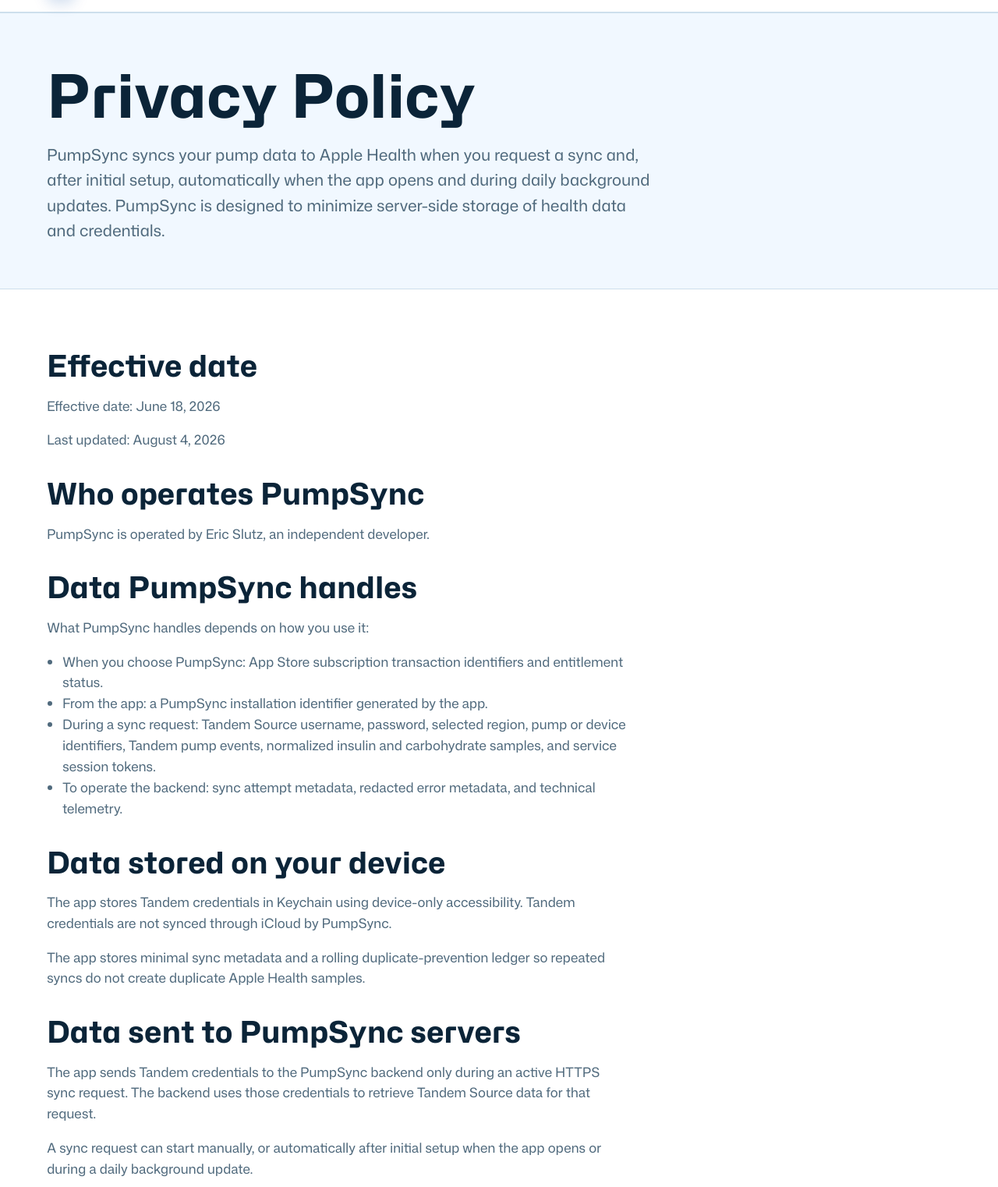
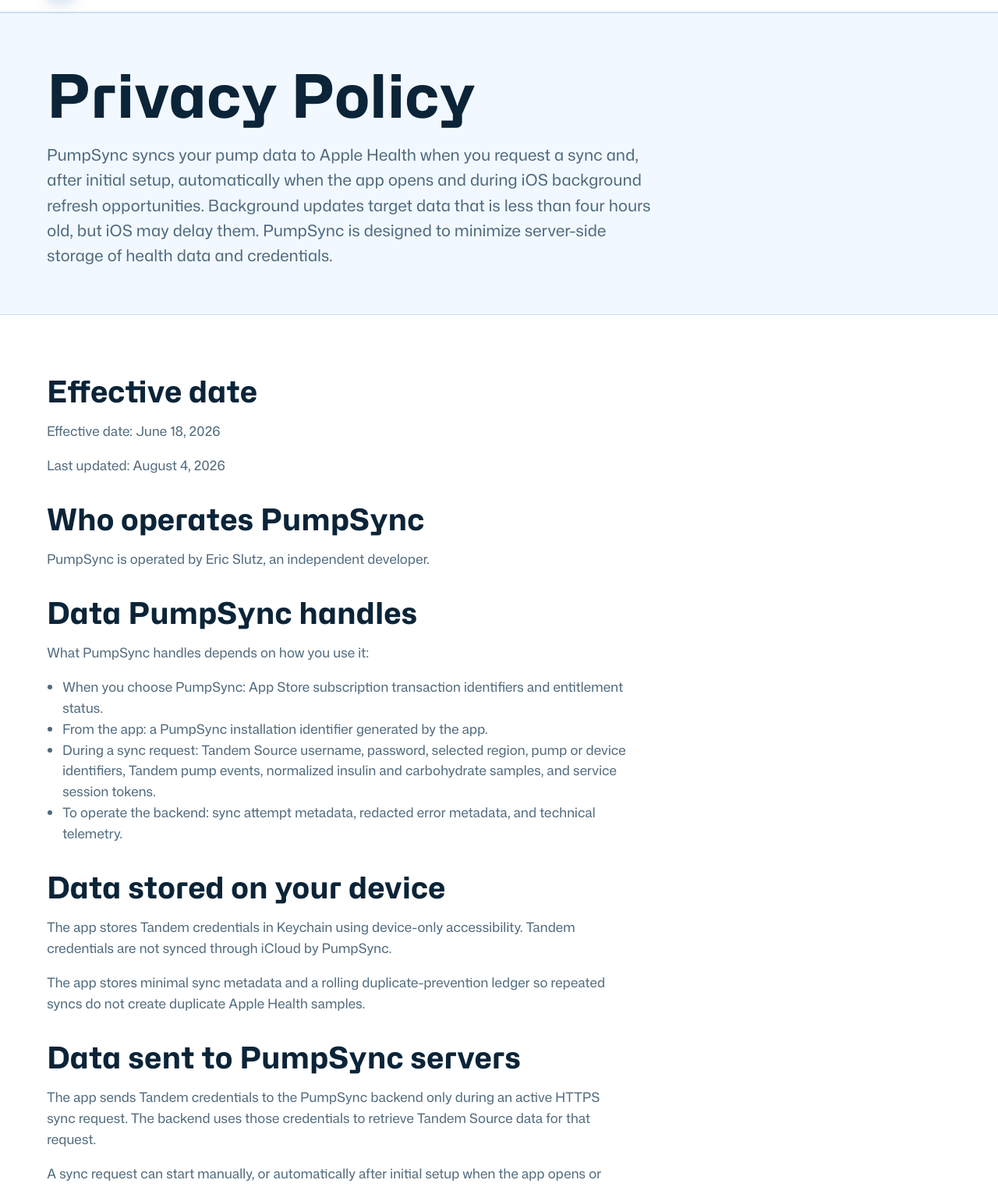
Before and after one commit to eslutz/PumpSync-Website, an Eleventy site: page src/privacy/index.njk in a window 1280 px wide. Shown: the part 57-1579 px from the top of the page at 78% size. Built offline with nearby package versions, Linux system fonts and the light colour scheme; Eleventy itself is replaced by a stand-in of ours; files that its build step writes are made by us from their sources.

Commit message:
Clarify background refresh expectations

```diff
--- a/src/_data/claims.json
+++ b/src/_data/claims.json
@@ -1,7 +1,7 @@
 {
   "medicalDisclaimer": "PumpSync is not a medical device and does not provide medical advice, diagnosis, treatment, or dosing recommendations.",
   "healthkitNoAds": "PumpSync does not use HealthKit data for advertising, marketing, tracking, or data mining.",
-  "syncTriggers": "PumpSync syncs your pump data to Apple Health when you request a sync and, after initial setup, automatically when the app opens and during daily background updates.",
+  "syncTriggers": "PumpSync syncs your pump data to Apple Health when you request a sync and, after initial setup, automatically when the app opens and during iOS background refresh opportunities. Background updates target data that is less than four hours old, but iOS may delay them.",
   "backendNonPersistence": "The backend does not persist Tandem username, password, Tandem session cookies, Tandem access tokens, raw Tandem events, or normalized Tandem samples.",
   "keychainStorage": "The app stores your pump account credentials in Keychain with device-only accessibility. Credentials are sent to the backend only during an active HTTPS sync request.",
   "doNotSend": "Do not include pump account passwords or tokens, service tokens, App Store receipts, screenshots containing health data, or other sensitive medical details.",
--- a/src/index.njk
+++ b/src/index.njk
@@ -65,7 +65,7 @@ structuredData:
     <div class="wrap">
       <div class="section-head">
         <h2>Built for controlled health-data portability.</h2>
-        <p>{{ claims.supportedSources }} PumpSync is designed around user control, Apple platform privacy protections, and minimal backend retention. You can start a sync yourself at any time, and after setup PumpSync also refreshes when the app opens and once daily in the background.</p>
+        <p>{{ claims.supportedSources }} PumpSync is designed around user control, Apple platform privacy protections, and minimal backend retention. You can start a sync yourself at any time, and after setup PumpSync also refreshes when the app opens and during iOS background refresh opportunities. Background updates target data that is less than four hours old, but iOS may delay them.</p>
       </div>
       <div class="feature-grid">
         <article class="feature">
--- a/src/privacy/index.njk
+++ b/src/privacy/index.njk
@@ -49,7 +49,7 @@ innerPage: true
         <article class="content-block">
           <h2>Data sent to PumpSync servers</h2>
           <p>The app sends Tandem credentials to the PumpSync backend only during an active HTTPS sync request. The backend uses those credentials to retrieve Tandem Source data for that request.</p>
-          <p>A sync request can start manually, or automatically after initial setup when the app opens or during a daily background update.</p>
+          <p>A sync request can start manually, or automatically after initial setup when the app opens or during an iOS background refresh opportunity. Background updates target data that is less than four hours old, but iOS may delay them.</p>
           <p>{{ claims.backendNonPersistence }}</p>
         </article>
 
```
